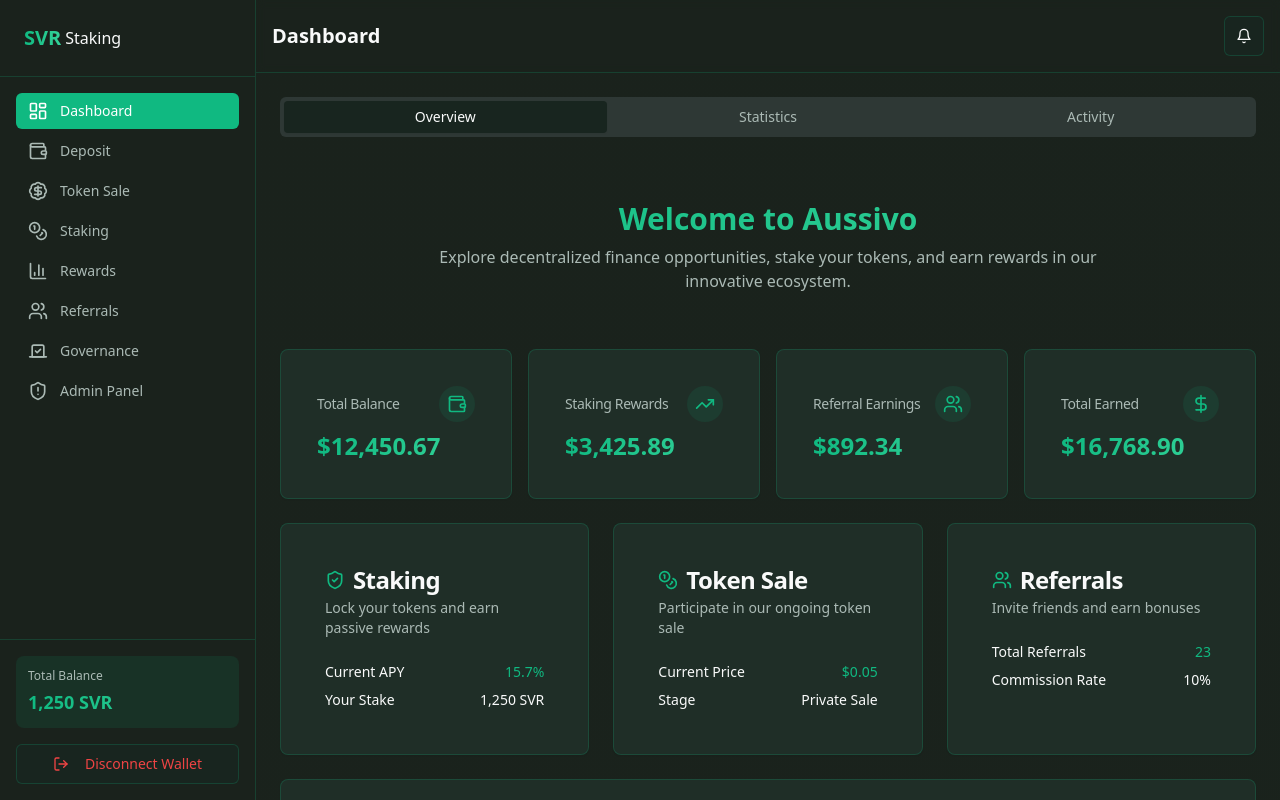
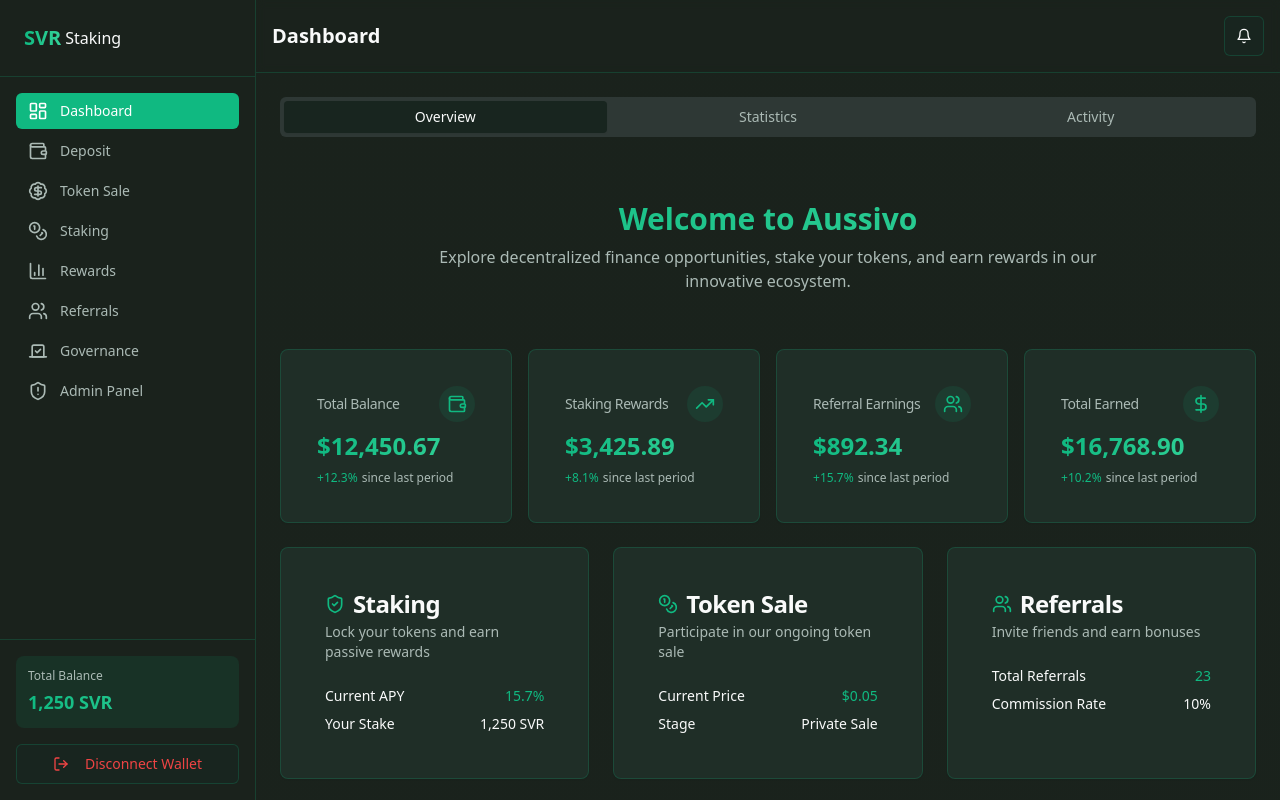
Before and after one commit to SKfraz04/AussivoUserPanel, a React (Vite) app: page /dashboard in a window 1280 px wide. Shown: the top 800 px of the page. Built offline with nearby package versions, Linux system fonts and the light colour scheme.

Commit message:
Fix: StatsCardProps type mismatch in Dashboard
The StatsCard component expects a 'trend' object with 'value' and 'isPositive' properties, not a 'change' string. Updated the Dashboard.tsx to pass the correct props to the StatsCard component.

```diff
--- a/src/pages/Dashboard.tsx
+++ b/src/pages/Dashboard.tsx
@@ -63,25 +63,25 @@ const Dashboard = () => {
                 <StatsCard
                   title="Total Balance"
                   value="$12,450.67"
-                  change="+12.3%"
+                  trend={{ value: "12.3%", isPositive: true }}
                   icon={<Wallet className="h-5 w-5 text-svr-primary" />}
                 />
                 <StatsCard
                   title="Staking Rewards"
                   value="$3,425.89"
-                  change="+8.1%"
+                  trend={{ value: "8.1%", isPositive: true }}
                   icon={<TrendingUp className="h-5 w-5 text-svr-primary" />}
                 />
                 <StatsCard
                   title="Referral Earnings"
                   value="$892.34"
-                  change="+15.7%"
+                  trend={{ value: "15.7%", isPositive: true }}
                   icon={<Users className="h-5 w-5 text-svr-primary" />}
                 />
                 <StatsCard
                   title="Total Earned"
                   value="$16,768.90"
-                  change="+10.2%"
+                  trend={{ value: "10.2%", isPositive: true }}
                   icon={<DollarSign className="h-5 w-5 text-svr-primary" />}
                 />
               </div>
```
